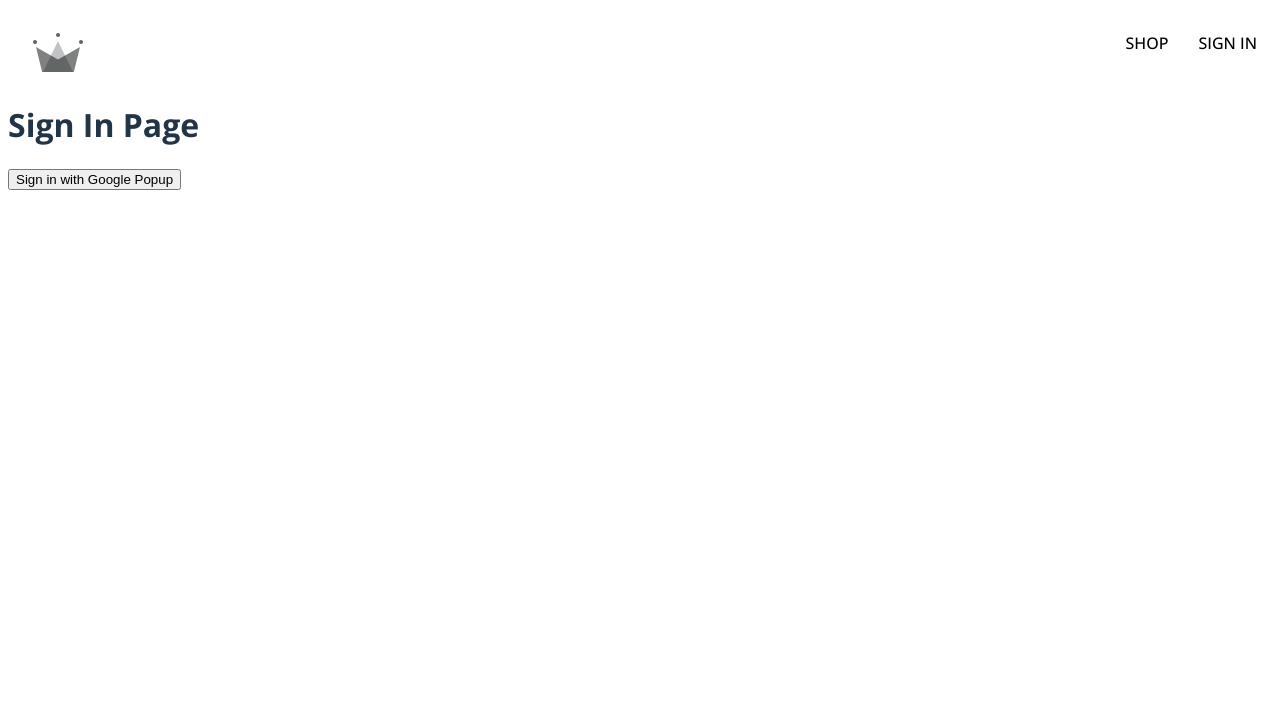
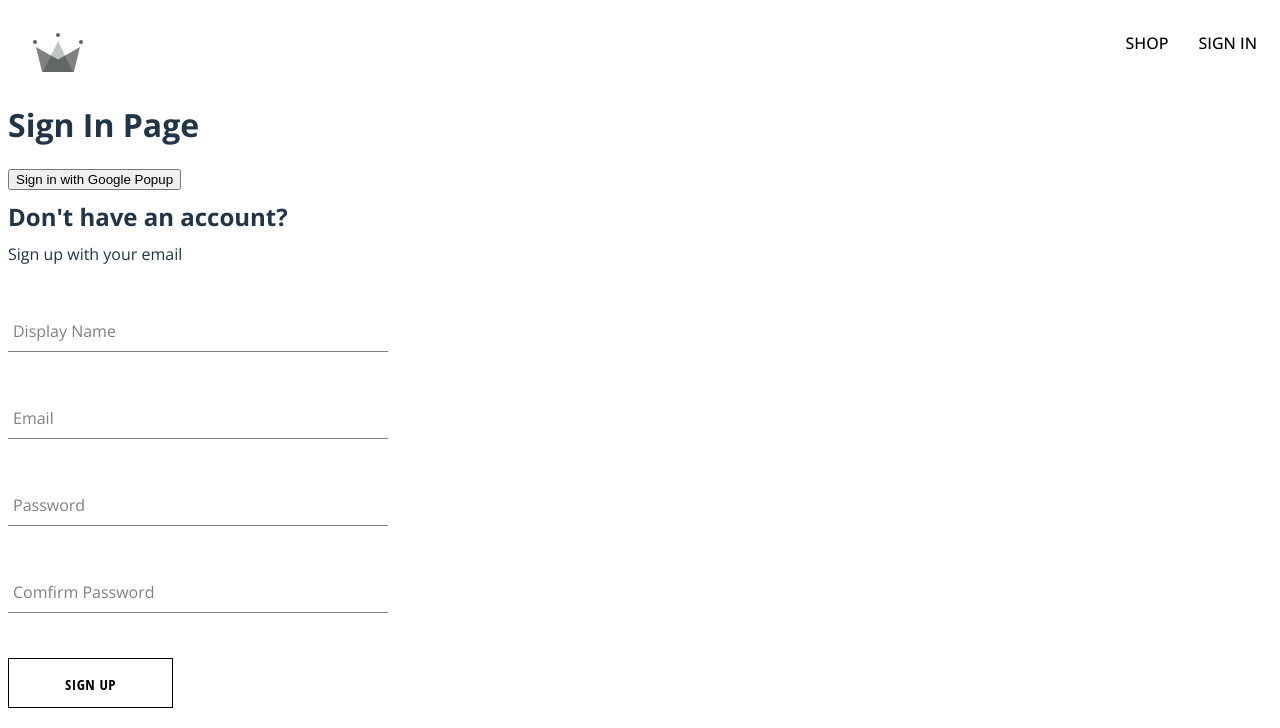
Before and after one commit to hashtag47/clone-crwn.git.io, a React (Vite) app in the folder cloth-web/: page /sign-in in a window 1280 px wide. Shown: the top 728 px of the page. Built offline with nearby package versions, Linux system fonts and the light colour scheme; no server answers; the HTML template or start-up script is replaced by a standard one.

Commit message:
Create sign-up-form and button component

```diff
--- a/cloth-web/package.json
+++ b/cloth-web/package.json
@@ -12,7 +12,8 @@
   "dependencies": {
     "firebase": "^11.8.1",
     "react": "^19.1.0",
-    "react-dom": "^19.1.0"
+    "react-dom": "^19.1.0",
+    "sass": "^1.89.1"
   },
   "devDependencies": {
     "@eslint/js": "^9.25.0",
--- /dev/null
+++ b/cloth-web/src/components/button/button.component.jsx
@@ -0,0 +1,20 @@
+import React from "react";
+import "./button.styles.scss";
+
+const BUTTON_TYPE_CLASSES = {
+  google: "google-sign-in",
+  inverted: "inverted",
+};
+
+const Button = ({ children, buttonType, ...otherProps }) => {
+  return (
+    <button
+      className={`button-container ${BUTTON_TYPE_CLASSES[buttonType]}`}
+      {...otherProps}
+    >
+      {children}
+    </button>
+  );
+};
+
+export default Button;
--- /dev/null
+++ b/cloth-web/src/components/button/button.styles.scss
@@ -0,0 +1,41 @@
+.button-container {
+  min-width: 165px;
+  width: auto;
+  height: 50px;
+  letter-spacing: 0.5px;
+  line-height: 50px;
+  padding: 0 35px 0 35px;
+  font-size: 15px;
+  background-color: black;
+  color: white;
+  text-transform: uppercase;
+  font-family: "Open Sans Condensed";
+  font-weight: bolder;
+  border: none;
+  cursor: pointer;
+  display: flex;
+  justify-content: center;
+  &:hover {
+    background-color: white;
+    color: black;
+    border: 1px solid black;
+  }
+  &.google-sign-in {
+    background-color: #4285f4;
+    color: white;
+    &:hover {
+      background-color: #357ae8;
+      border: none;
+    }
+  }
+  &.inverted {
+    background-color: white;
+    color: black;
+    border: 1px solid black;
+    &:hover {
+      background-color: black;
+      color: white;
+      border: none;
+    }
+  }
+}
--- /dev/null
+++ b/cloth-web/src/components/form-input/form-input.component.jsx
@@ -0,0 +1,21 @@
+import React from "react";
+import "./form-input.styles.scss";
+
+const FormInput = ({ label, ...otherProps }) => {
+  return (
+    <div className="group">
+      <input className="form-input" {...otherProps} />
+      {label && (
+        <label
+          className={`${
+            otherProps.value.length ? "shrink" : ""
+          } form-input-label`}
+        >
+          {label}
+        </label>
+      )}
+    </div>
+  );
+};
+
+export default FormInput;
--- /dev/null
+++ b/cloth-web/src/components/form-input/form-input.styles.scss
@@ -0,0 +1,46 @@
+$sub-color: grey;
+$main-color: black;
+@mixin shrinkLabel {
+  top: -14px;
+  font-size: 12px;
+  color: $main-color;
+}
+.group {
+  position: relative;
+  margin: 45px 0;
+  .form-input {
+    background: none;
+    background-color: white;
+    color: $sub-color;
+    font-size: 18px;
+    padding: 10px 10px 10px 5px;
+    display: block;
+    width: 100%;
+    border: none;
+    border-radius: 0;
+    border-bottom: 1px solid $sub-color;
+    margin: 25px 0;
+    &:focus {
+      outline: none;
+    }
+    &:focus ~ .form-input-label {
+      @include shrinkLabel();
+    }
+  }
+  input[type="password"] {
+    letter-spacing: 0.3em;
+  }
+  .form-input-label {
+    color: $sub-color;
+    font-size: 16px;
+    font-weight: normal;
+    position: absolute;
+    pointer-events: none;
+    left: 5px;
+    top: 10px;
+    transition: 300ms ease all;
+    &.shrink {
+      @include shrinkLabel();
+    }
+  }
+}
--- /dev/null
+++ b/cloth-web/src/components/sign-up-form/sign-up-form.component.jsx
@@ -0,0 +1,110 @@
+import React from "react";
+import { useState } from "react";
+
+import {
+  createAuthUserWithEmailAndPassword,
+  createUserDocumentFromAuth,
+} from "../../utils/firebase/firebase.utils";
+
+import FormInput from "../form-input/form-input.component";
+import Button from "../button/button.component";
+
+import "./sign-up-form.styles.scss";
+
+const defaultFormFields = {
+  displayName: "",
+  email: "",
+  password: "",
+  confirmPassword: "",
+};
+
+const SignUpForm = () => {
+  const [formFields, setFormFields] = useState(defaultFormFields);
+  const { displayName, email, password, confirmPassword } = formFields;
+
+  console.log(formFields);
+
+  const handleSubmit = async (event) => {
+    event.preventDefault();
+    if (password !== confirmPassword) {
+      alert("passwords do not match");
+      return;
+    }
+
+    const resetFormFields = () => {
+      setFormFields(defaultFormFields);
+    };
+
+    try {
+      const { user } = await createAuthUserWithEmailAndPassword(
+        email,
+        password
+      );
+
+      await createUserDocumentFromAuth(user, {
+        displayName,
+      });
+      resetFormFields();
+    } catch (error) {
+      if (error.code === "auth/email-already-in-use") {
+        alert("Cannot create user, email already in use");
+      } else {
+        console.log("user creation encountered an error", error);
+      }
+    }
+  };
+
+  const handleChange = (event) => {
+    const { name, value } = event.target;
+    setFormFields({ ...formFields, [name]: value });
+  };
+
+  return (
+    <div className="sign-up-container">
+      <h2>Don't have an account?</h2>
+      <span>Sign up with your email</span>
+      <form onSubmit={handleSubmit}>
+        <FormInput
+          label="Display Name"
+          type="text"
+          onChange={handleChange}
+          name="displayName"
+          value={displayName}
+          required
+        />
+
+        <FormInput
+          label="Email"
+          type="email"
+          onChange={handleChange}
+          name="email"
+          value={email}
+          required
+        />
+
+        <FormInput
+          label="Password"
+          type="password"
+          onChange={handleChange}
+          name="password"
+          value={password}
+          required
+        />
+
+        <FormInput
+          label="Comfirm Password"
+          type="password"
+          onChange={handleChange}
+          name="confirmPassword"
+          value={confirmPassword}
+          required
+        />
+        <Button buttonType="inverted" type="submit">
+          Sign Up
+        </Button>
+      </form>
+    </div>
+  );
+};
+
+export default SignUpForm;
--- /dev/null
+++ b/cloth-web/src/components/sign-up-form/sign-up-form.styles.scss
@@ -0,0 +1,9 @@
+.sign-up-container {
+  display: flex;
+  flex-direction: column;
+  width: 380px;
+
+  h2 {
+    margin: 10px 0;
+  }
+}
--- a/cloth-web/src/routes/sign-in/sign-in.component.jsx
+++ b/cloth-web/src/routes/sign-in/sign-in.component.jsx
@@ -1,7 +1,21 @@
-import { signInWithGooglePopup } from "../../utils/firebase/firebase.utils";
-import { createUserDocumentFromAuth } from "../../utils/firebase/firebase.utils";
+// import { useEffect } from "react";
+// import { getRedirectResult } from "firebase/auth";
+//signInWithGoogleRedirect has some issues which I couldn't solve at this stage
+import SignUpForm from "../../components/sign-up-form/sign-up-form.component";
+import {
+  signInWithGooglePopup,
+  createUserDocumentFromAuth,
+} from "../../utils/firebase/firebase.utils";
 
 const SignIn = () => {
+  // useEffect(() => {
+  //   async function fetchData() {
+  //     const response = await getRedirectResult(auth);
+  //     console.log(response);
+  //   }
+  //   fetchData();
+  // }, []);
+
   const logGoogleUser = async () => {
     const response = await signInWithGooglePopup();
     const userDocRef = await createUserDocumentFromAuth(response.user);
@@ -11,6 +25,10 @@
     <div>
       <h1>Sign In Page</h1>
       <button onClick={logGoogleUser}>Sign in with Google Popup</button>
+      {/* <button onClick={signInWithGoogleRedirect}>
+        Sign in with Google Redirect
+      </button> */}
+      <SignUpForm />
     </div>
   );
 };
--- a/cloth-web/src/utils/firebase/firebase.utils.js
+++ b/cloth-web/src/utils/firebase/firebase.utils.js
@@ -4,6 +4,7 @@
   signInWithRedirect,
   signInWithPopup,
   GoogleAuthProvider,
+  createUserWithEmailAndPassword,
 } from "firebase/auth";
 
 import { getFirestore, doc, getDoc, setDoc } from "firebase/firestore";
@@ -21,17 +22,24 @@
 // Initialize Firebase
 const firebaseApp = initializeApp(firebaseConfig);
 
-const provider = new GoogleAuthProvider();
-provider.setCustomParameters({
+const googleProvider = new GoogleAuthProvider();
+googleProvider.setCustomParameters({
   prompt: "select_account",
 });
 
 export const auth = getAuth();
-export const signInWithGooglePopup = () => signInWithPopup(auth, provider);
+export const signInWithGooglePopup = () =>
+  signInWithPopup(auth, googleProvider);
+// export const signInWithGoogleRedirect = () =>
+//   signInWithRedirect(auth, googleProvider);
 
 export const db = getFirestore();
 
-export const createUserDocumentFromAuth = async (userAuth) => {
+export const createUserDocumentFromAuth = async (
+  userAuth,
+  additionalInformation = {}
+) => {
+  if (!userAuth) return;
   const userDocRef = doc(db, "users", userAuth.uid);
   console.log(userDocRef);
 
@@ -50,6 +58,7 @@
         displayName,
         email,
         createdAt,
+        ...additionalInformation,
       });
     } catch (error) {
       console.log("error creating the user", error.message);
@@ -58,3 +67,8 @@
   // if user data exists
   return userDocRef;
 };
+
+export const createAuthUserWithEmailAndPassword = async (email, password) => {
+  if (!email || !password) return;
+  return await createUserWithEmailAndPassword(auth, email, password);
+};
```
Also changed, not shown: 1 other file (tests, documents, lock files or other folders).
